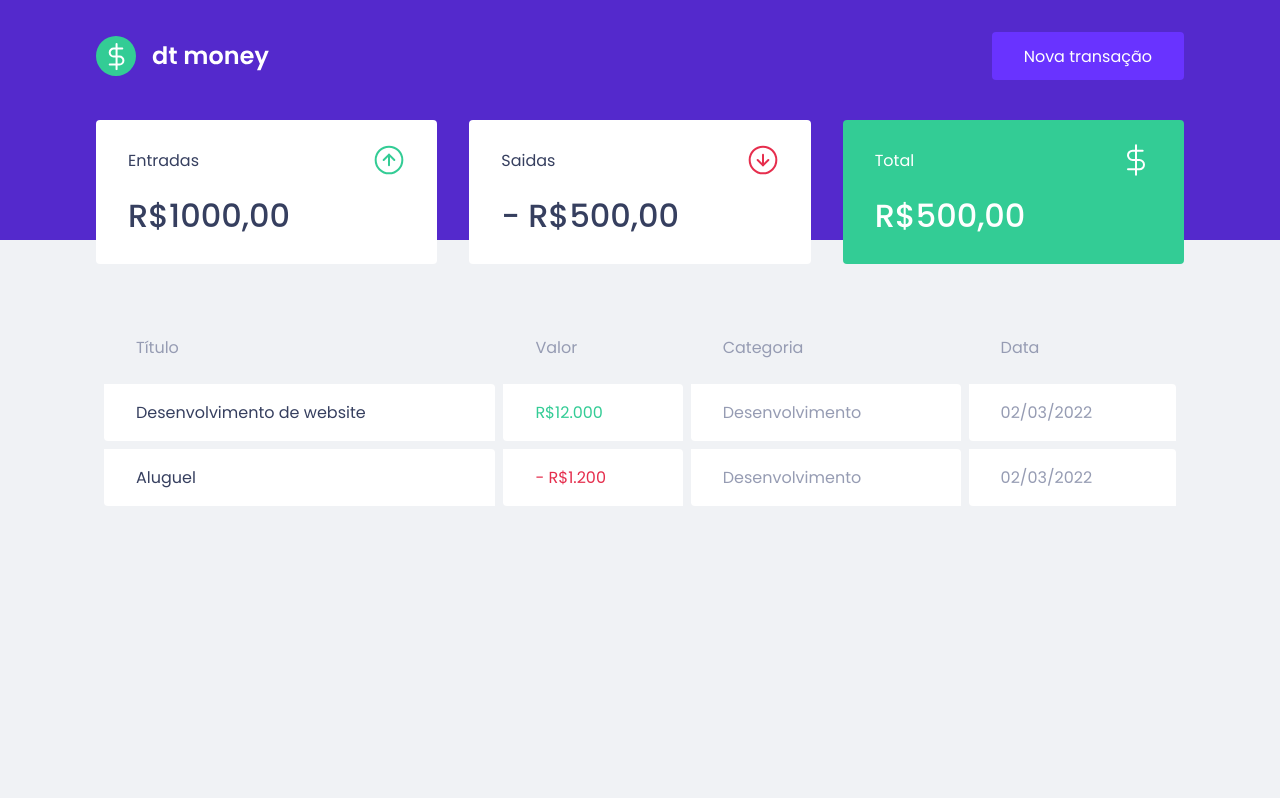
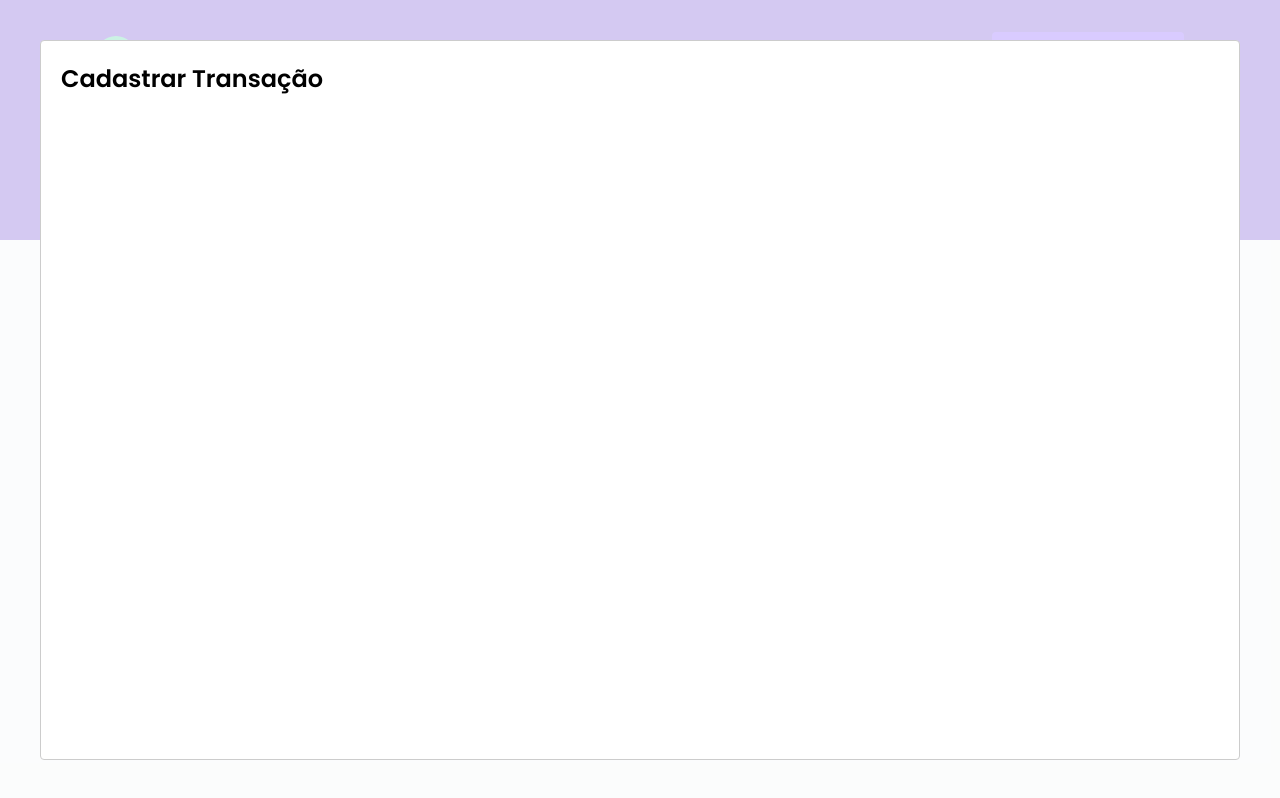
Before and after one commit to 1SyuLi/dtMoney, a React (Create React App) app: page / in a window 1280 px wide. Both pictures are taken after a click on the button "Nova transação". Built offline with nearby package versions, Linux system fonts and the light colour scheme; no server answers; what miragejs would draw is missing.

Commit message:
react-modal

```diff
--- a/package.json
+++ b/package.json
@@ -3,8 +3,10 @@
   "version": "0.1.0",
   "private": true,
   "dependencies": {
+    "axios": "^0.26.0",
     "react": "^17.0.2",
     "react-dom": "^17.0.2",
+    "react-modal": "^3.14.4",
     "react-scripts": "5.0.0",
     "styled-components": "^5.3.3",
     "web-vitals": "^2.1.0"
@@ -17,6 +19,7 @@
     "@types/node": "^16.7.13",
     "@types/react": "^17.0.20",
     "@types/react-dom": "^17.0.9",
+    "@types/react-modal": "^3.13.1",
     "@types/styled-components": "^5.1.24",
     "miragejs": "^0.1.43",
     "typescript": "^4.4.2"
--- a/src/App.tsx
+++ b/src/App.tsx
@@ -1,13 +1,37 @@
 import { Dashboard } from './components/Dashboard';
 import { Header } from './components/Header';
 import { GlobalStyle } from './styles/global';
+import Modal from 'react-modal';
+import { useState } from 'react';
+
+
+Modal.setAppElement('#root');
 
 export function App() {
+
+
+  const [isNewTransactionModalOpen, setIsNewTransactionModalOpen] = useState(false);
+
+  function handleOpenNewTransactionModal() {
+    setIsNewTransactionModalOpen(true);
+  }
+
+  function handleCloseNewTransactionModal() {
+    setIsNewTransactionModalOpen(false);
+  }
+
   return (
     <>
       <GlobalStyle />
-      <Header />
+      <Header onOpenNewTransactionModal={handleOpenNewTransactionModal} />
       <Dashboard />
+
+      <Modal
+        isOpen={isNewTransactionModalOpen}
+        onRequestClose={handleCloseNewTransactionModal}
+      >
+        <h2>Cadastrar Transação</h2>
+      </Modal>
     </>
   );
 }
--- a/src/components/Header/index.tsx
+++ b/src/components/Header/index.tsx
@@ -1,3 +1,5 @@
+import { useState } from 'react';
+import Modal from 'react-modal';
 import logoImg from '../../assets/logo.svg';
 
 import {
@@ -5,19 +7,22 @@
     Content
 } from './styles';
 
-export function Header() {
+
+interface HeaderProps {
+    onOpenNewTransactionModal: () => void;
+}
+
+export function Header({ onOpenNewTransactionModal }: HeaderProps) {
+
     return (
 
         <Container>
             <Content>
                 <img src={logoImg} alt="dt money" />
-                <button type="button">
+                <button type="button" onClick={onOpenNewTransactionModal}>
                     Nova transação
                 </button>
-
             </Content>
-
-
         </Container>
 
     )
--- a/src/components/TransactionTable/index.tsx
+++ b/src/components/TransactionTable/index.tsx
@@ -1,5 +1,6 @@
 import { useEffect, useState } from "react";
 import { Container } from "./styles";
+import { api } from "../../services/api";
 
 
 export function TransactionTable() {
@@ -7,9 +8,8 @@
     const [transactions, setTransactions] = useState();
 
     useEffect(() => {
-        fetch('https://localhost:3000/api/transactions')
-            .then(response => response.json)
-            .then(data => console.log(data))
+        api.get('/transactions')
+            .then(response => console.log(response.data))
     }, [])
 
 
--- /dev/null
+++ b/src/services/api.ts
@@ -0,0 +1,7 @@
+import axios from 'axios';
+
+
+
+export const api = axios.create({
+    baseURL: 'https://localhost:3000/api'
+})
```
Also changed, not shown: 1 other file (tests, documents, lock files or other folders).
